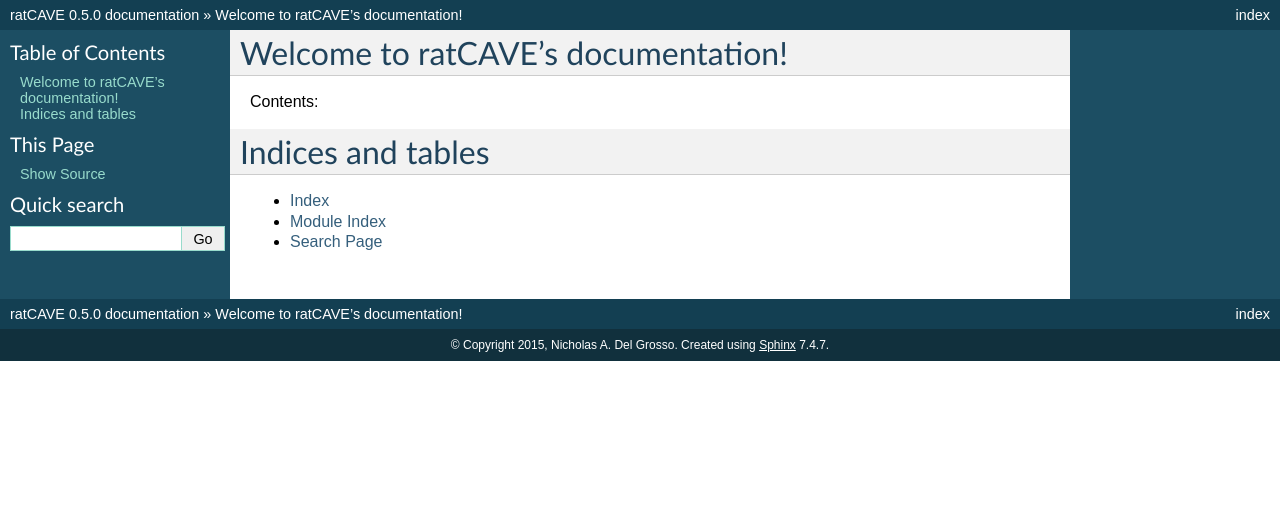
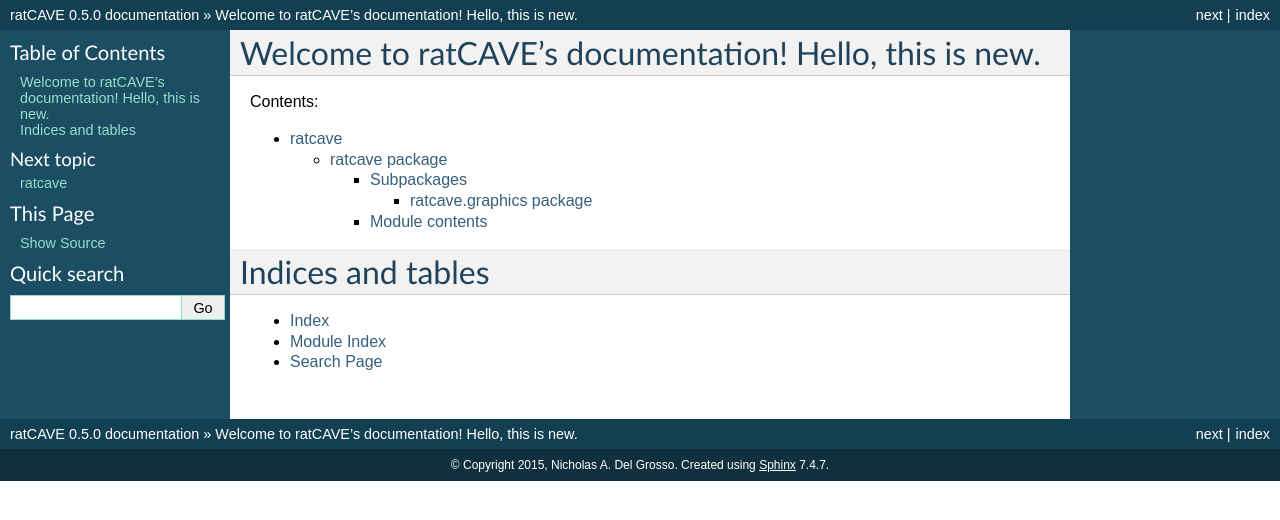
Before and after one commit to ratcave/ratcave, a Sphinx documentation site: the page built from docs/source/index.rst, in a window 1280 px wide. Shown: the top 520 px of the page. Built offline with Sphinx 7.4.7, drawn with Linux system fonts in a browser that asks for light colours.

Commit message:
sphinx-apidoc seems to be working1

```diff
--- a/docs/source/conf.py
+++ b/docs/source/conf.py
@@ -18,7 +18,7 @@
 # If extensions (or modules to document with autodoc) are in another directory,
 # add these directories to sys.path here. If the directory is relative to the
 # documentation root, use os.path.abspath to make it absolute, like shown here.
-#sys.path.insert(0, os.path.abspath('.'))
+sys.path.insert(0, os.path.abspath('../../../ratcave'))
 
 # -- General configuration ------------------------------------------------
 
--- a/docs/source/index.rst
+++ b/docs/source/index.rst
@@ -3,13 +3,16 @@
    You can adapt this file completely to your liking, but it should at least
    contain the root `toctree` directive.
 
-Welcome to ratCAVE's documentation!
-===================================
+Welcome to ratCAVE's documentation! Hello, this is new.
+=======================================================
 
 Contents:
 
 .. toctree::
-   :maxdepth: 2
+   :maxdepth: 4
+
+   modules
+
 
 
 
--- /dev/null
+++ b/docs/source/modules.rst
@@ -0,0 +1,7 @@
+ratcave
+=======
+
+.. toctree::
+   :maxdepth: 4
+
+   ratcave
--- /dev/null
+++ b/docs/source/ratcave.rst
@@ -0,0 +1,17 @@
+ratcave package
+===============
+
+Subpackages
+-----------
+
+.. toctree::
+
+    ratcave.graphics
+
+Module contents
+---------------
+
+.. automodule:: ratcave
+    :members:
+    :undoc-members:
+    :show-inheritance:
```
Also changed, not shown: docs/source/ratcave.graphics.rst (added, +94 -0 lines), 1 other file.
